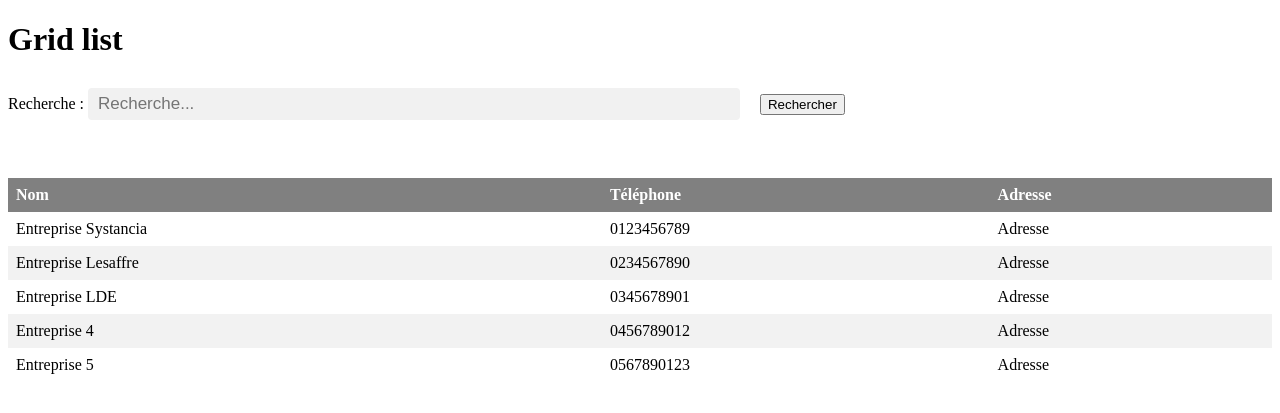
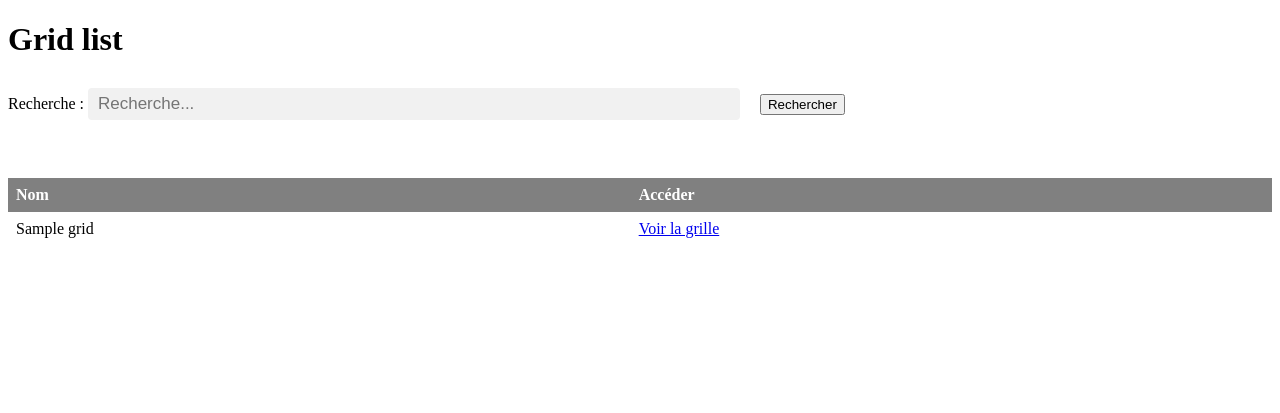
Before and after one commit to Fab11899/transverse2, a PHP site: page /grid_list.php in a window 1280 px wide. Shown: the top 413 px of the page. Run offline with PHP 8.4, Linux system fonts and the light colour scheme; tables that the repository leaves empty hold one stand-in row (values such as "Sample post").

Commit message:
add database to list

```diff
--- a/grid_list.php
+++ b/grid_list.php
@@ -1,27 +1,26 @@
 <?php
-// Données
+//On affiche les erreurs
+ini_set('display_errors', 1);
+ini_set('display_startup_errors', 1);
+error_reporting(E_ALL);
 
-$entreprises = array(
-    array('nom' => 'Entreprise Systancia', 'tel' => '0123456789', 'adresse' => 'Adresse'),
-    array('nom' => 'Entreprise Lesaffre', 'tel' => '0234567890', 'adresse' => 'Adresse'),
-    array('nom' => 'Entreprise LDE', 'tel' => '0345678901', 'adresse' => 'Adresse'),
-    array('nom' => 'Entreprise 4', 'tel' => '0456789012', 'adresse' => 'Adresse'),
-    array('nom' => 'Entreprise 5', 'tel' => '0567890123', 'adresse' => 'Adresse')
-);
-
+require_once ('src/Entity/DatabaseConnection.php');
+require_once ('src/Entity/Grids.php');
+$objGrid = new Grids();
+$grids = $objGrid->readGrids();
 //full text
 if(isset($_GET['q'])) {
     $q = $_GET['q'];
-    $entreprises_filtered = array_filter($entreprises, function($entreprise) use ($q) {
-        return (strpos(strtolower($entreprise['nom']), strtolower($q)) !== false);
+    $entreprises_filtered = array_filter($grids, function($entreprise) use ($q) {
+        return (str_contains(strtolower($entreprise['grid_name']), strtolower($q)));
     });
 } else {
-    $entreprises_filtered = $entreprises;
+    $q = false;
+    $entreprises_filtered = $grids;
 }
 ?>
-
 <!DOCTYPE html>
-<html>
+<html lang="en">
 <head>
     <meta charset="UTF-8">
     <title>Grid list</title>
@@ -55,31 +54,32 @@ if(isset($_GET['q'])) {
     </style>
 </head>
 <body>
-
 <h1>Grid list</h1>
-
 <form action="" method="get">
     <label for="search">Recherche :</label>
-    <input type="text" id="search" name="q" placeholder="Recherche...">
+    <input type="text" id="search" name="q" placeholder="Recherche..." value="<?= $q ?>">
     <button type="submit">Rechercher</button>
 </form>
-
 <table>
     <thead>
         <tr>
             <th>Nom</th>
-            <th>Téléphone</th>
-            <th>Adresse</th>
+            <th>Accéder</th>
         </tr>
     </thead>
     <tbody>
-        <?php foreach ($entreprises_filtered as $entreprise) { ?>
-        <tr>
-            <td><?php echo $entreprise['nom']; ?></td>
-            <td><?php echo $entreprise['tel']; ?></td>
-            <td><?php echo $entreprise['adresse']; ?></td>
-        </tr>
-        <?php } ?>
+        <?php
+        foreach ($entreprises_filtered as $entreprise) {
+            $entreprise_name = $entreprise['grid_name'];
+            $entreprise_id = (int)$entreprise['grid_id'];
+            ?>
+            <tr>
+                <td><?= $entreprise_name ?></td>
+                <td><a href="grid_view.php?grid=<?= $entreprise_id ?>">Voir la grille</a></td>
+            </tr>
+            <?php
+        }
+        ?>
     </tbody>
 </table>
 
--- a/src/Entity/DatabaseConnection.php
+++ b/src/Entity/DatabaseConnection.php
@@ -6,12 +6,8 @@ class DatabaseConnection
     public function __construct()
     {
         /*Les infos de connection locales*/
-        /*$username = 'root';
-        $password = '';
-        $host = 'localhost';*/
-        /*Les infos de connection en ligne*/
-        $username = 'transverse';
-        $password = 'transverse';
+        $username = 'root';
+        $password = 'root';
         $host = 'localhost';
         $dbname = 'transverse';
         $this->db = new PDO("mysql:host=$host;dbname=$dbname;charset=utf8", $username, $password);
--- a/src/Entity/Grids.php
+++ b/src/Entity/Grids.php
@@ -53,9 +53,9 @@ class Grids extends DatabaseConnection
     }
     /*==READ==*/
     /*On récupère toutes les grilles*/
-    final public function readGrids()
+    final public function readGrids(): false|array
     {
-        $query = $this->db->prepare('SELECT * FROM grid');
+        $query = $this->db->prepare('SELECT * FROM grid where grid_deleted = 0');
         $query->execute();
         return $query->fetchAll(PDO::FETCH_ASSOC);
     }
```
